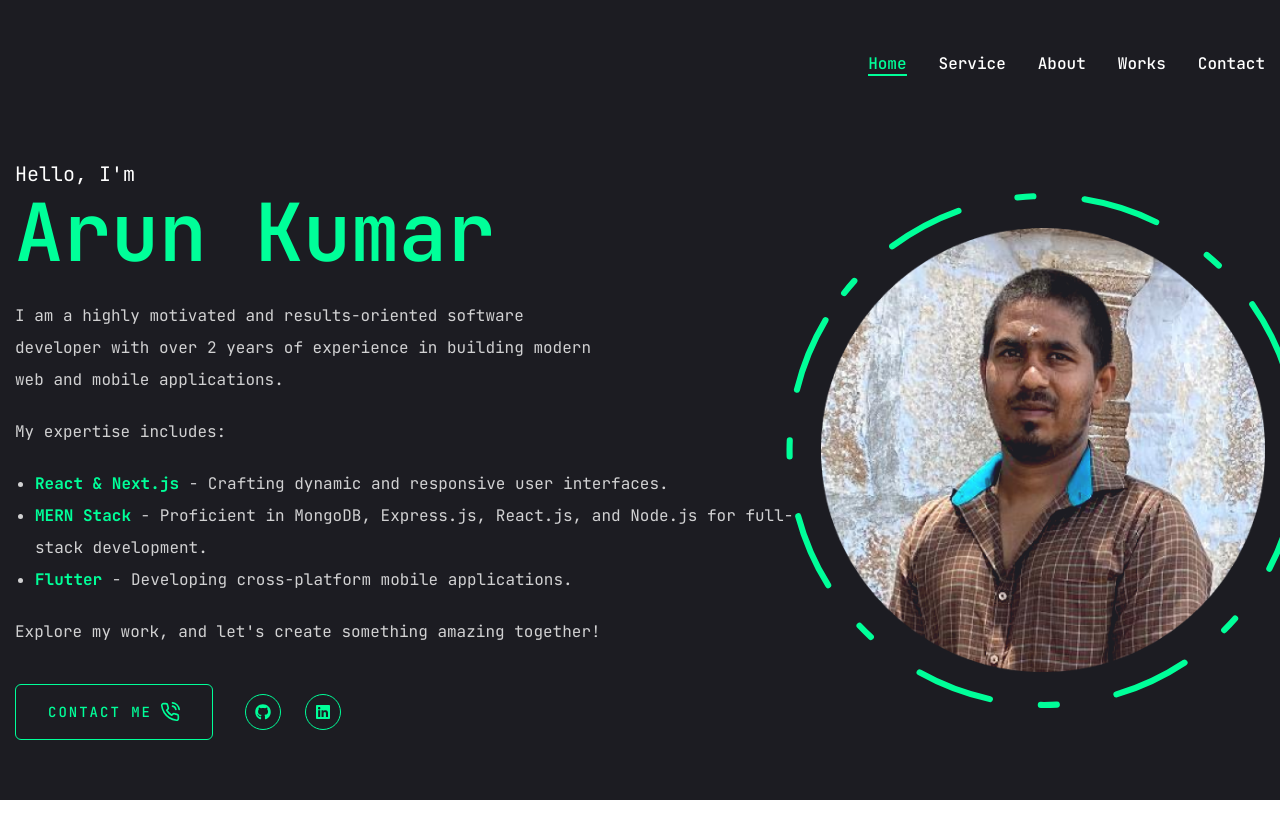
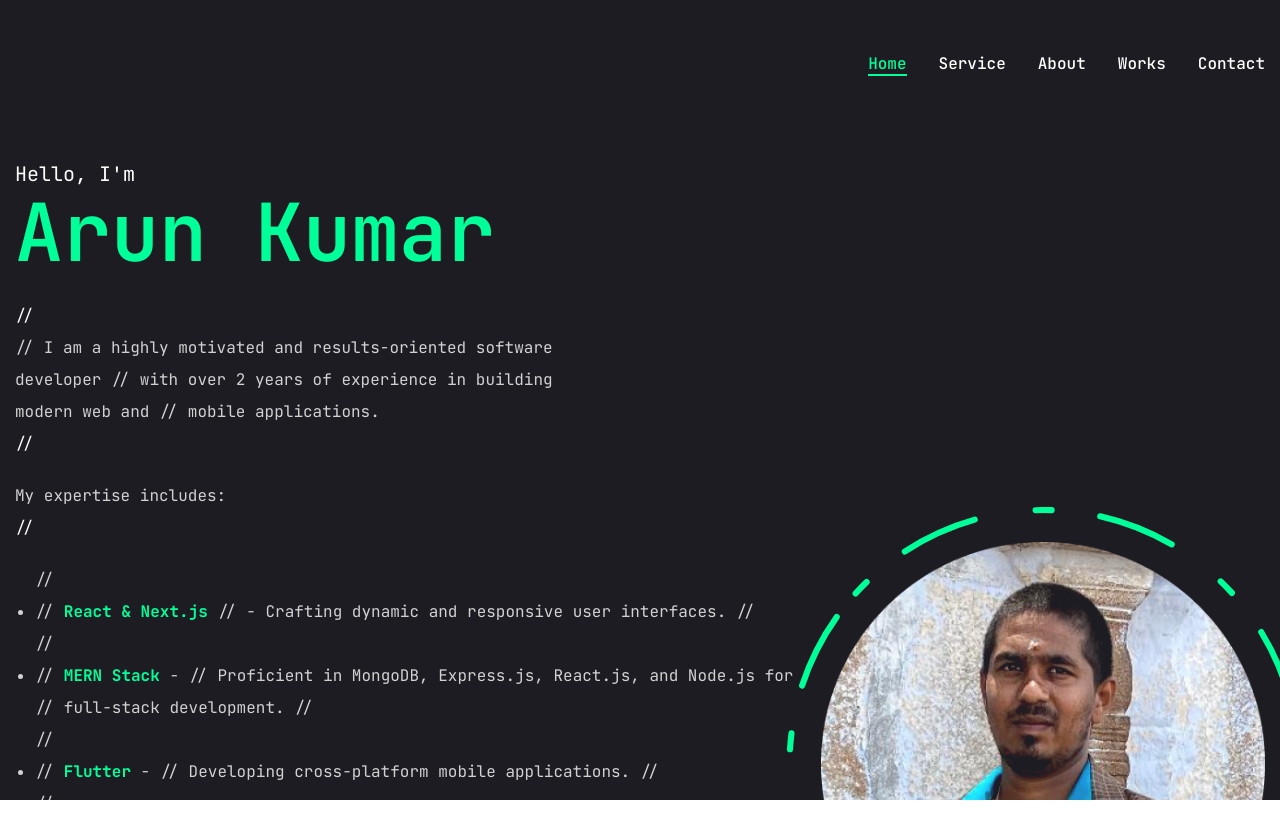
Before and after one commit to ATHIRADI/resume, a Next.js app: page / in a window 1280 px wide. Shown: the top 838 px of the page. Built offline with nearby package versions, Linux system fonts and the light colour scheme.

Commit message:
Update page.js

```diff
--- a/app/page.js
+++ b/app/page.js
@@ -23,29 +23,35 @@ const Home = () => {
             </h1>
 
             <div className="mb-9 space-y-5">
-              <p className="max-w-[600px]  text-white/80">
-                I am a highly motivated and results-oriented software developer
-                with over 2 years of experience in building modern web and
-                mobile applications. </p>
-              <p className="text-white/80">My expertise includes:</p>
-              <ul className="md:list-disc pl-5  text-white/80">
-                <li>
-                  <span className="font-bold text-accent">React & Next.js</span>{" "}
-                  - Crafting dynamic and responsive user interfaces.
-                </li>
-                <li>
-                  <span className="font-bold text-accent">MERN Stack</span> -
-                  Proficient in MongoDB, Express.js, React.js, and Node.js for
-                  full-stack development.
-                </li>
-                <li>
-                  <span className="font-bold text-accent">Flutter</span> -
-                  Developing cross-platform mobile applications.
-                </li>
-              </ul>
-              <p className="max-w-[600px]  text-white/80">
-                Explore my work, and let's create something amazing together!
-              </p>
+              // <p className="max-w-[600px]  text-white/80">
+              //   I am a highly motivated and results-oriented software developer
+              //   with over 2 years of experience in building modern web and
+              //   mobile applications. </p>
+              // <p className="text-white/80">My expertise includes:</p>
+              // <ul className="md:list-disc pl-5  text-white/80">
+              //   <li>
+              //     <span className="font-bold text-accent">React & Next.js</span>{" "}
+              //     - Crafting dynamic and responsive user interfaces.
+              //   </li>
+              //   <li>
+              //     <span className="font-bold text-accent">MERN Stack</span> -
+              //     Proficient in MongoDB, Express.js, React.js, and Node.js for
+              //     full-stack development.
+              //   </li>
+              //   <li>
+              //     <span className="font-bold text-accent">Flutter</span> -
+              //     Developing cross-platform mobile applications.
+              //   </li>
+              // </ul>
+              // <p className="max-w-[600px]  text-white/80">
+              //   Explore my work, and let's create something amazing together!
+              // </p>
+
+<p className="max-w-[600px]  text-white/80">
+I am a dedicated Flutter developer with two years of experience creating beautiful and functional mobile apps. I specialize in building robust, user-friendly applications with a strong focus on eye-catching UI designs and high performance. I've worked in various industries, including finance, healthcare, and e-commerce, helping businesses grow while delivering great user experiences.
+I stay current with the latest trends in the Flutter ecosystem and am committed to continuous learning and mentoring others. Let's connect and bring your ideas to life!
+    </p>
+
             </div>
             <div className="flex flex-col xl:flex-row items-center gap-8">
               <Button
```
